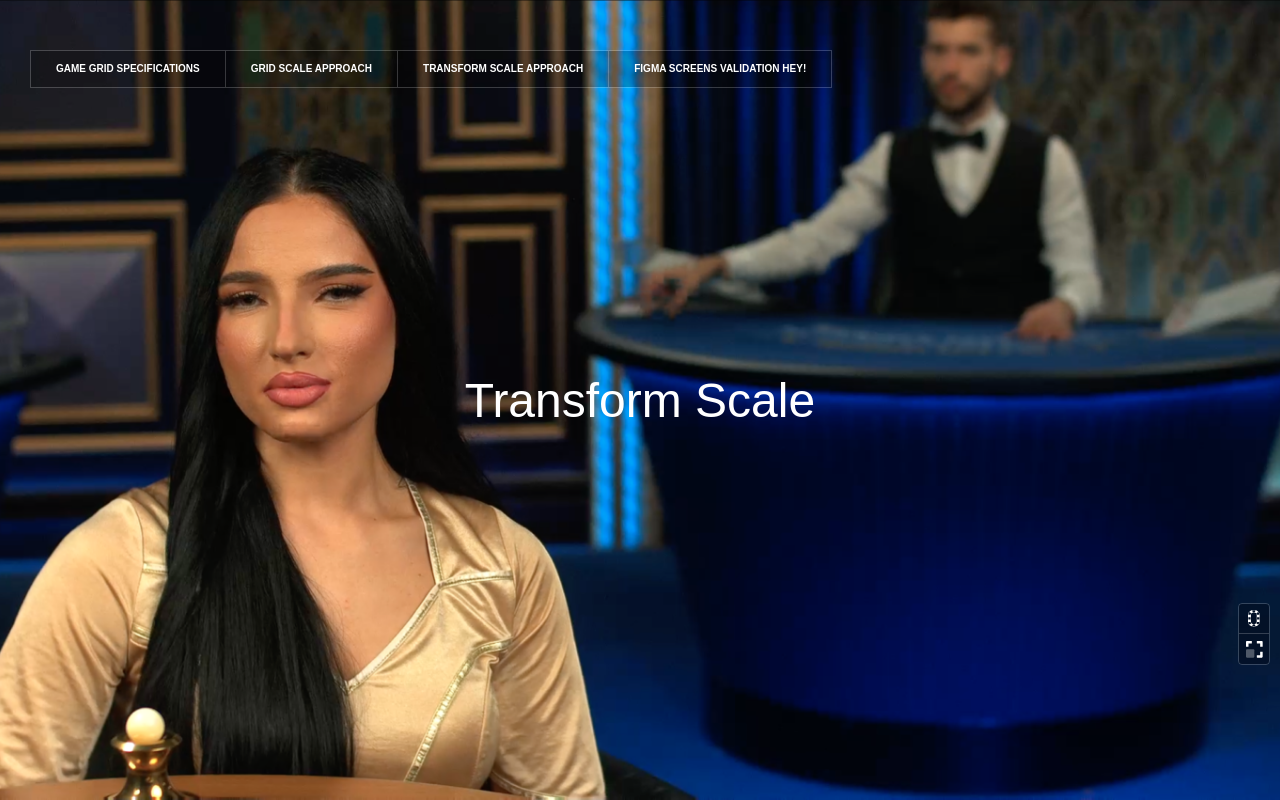
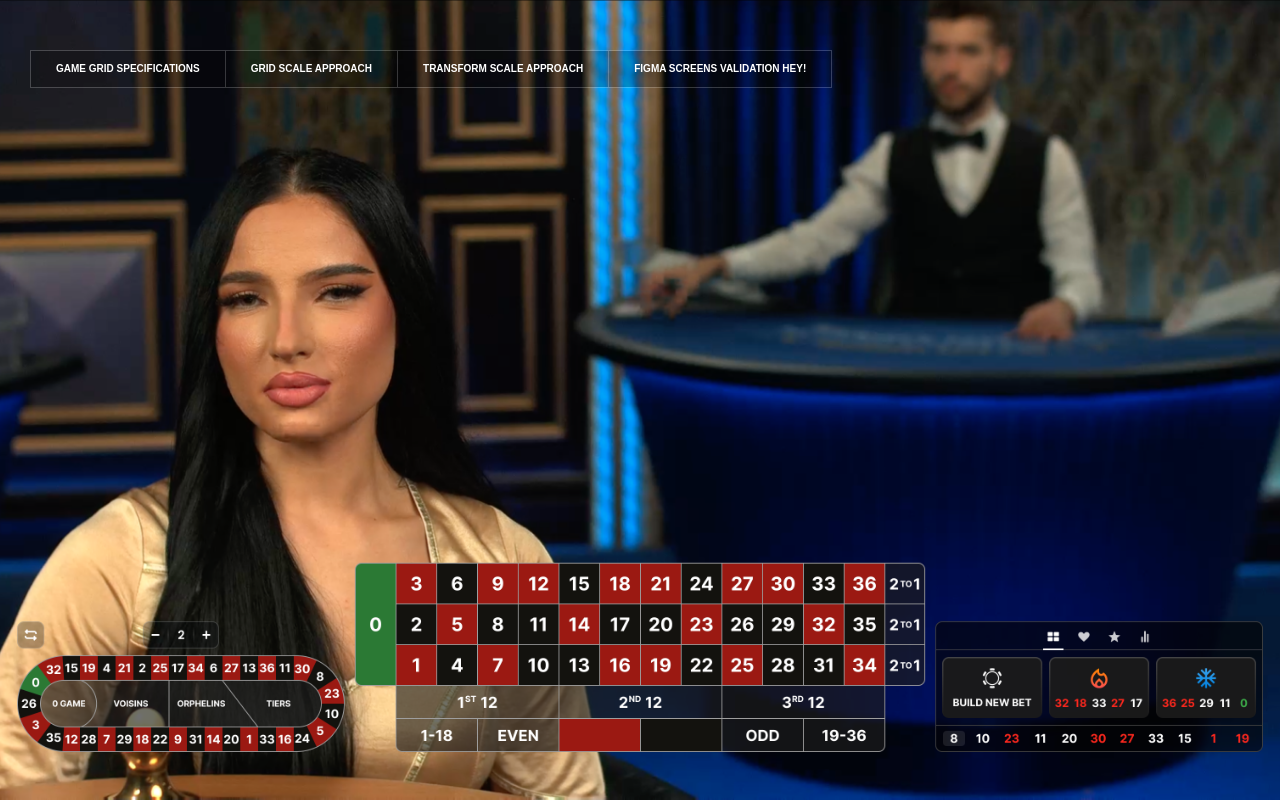
Before and after one commit to hariprasaddevui/roulettepocnew, a Next.js app: page / in a window 1280 px wide. Both pictures are taken after a click on the element "TRANSFORM SCALE APPROACH". Built offline with nearby package versions, Linux system fonts and the light colour scheme.

Commit message:
2nd commit

```diff
--- a/app/GridScaleResponsiveLandscape.module.css
+++ b/app/GridScaleResponsiveLandscape.module.css
@@ -74,3 +74,9 @@
         display: none;
     }
 }
+@media (min-width:1023px) {
+    .gameUIResponsiveLandscape{
+        display: none;
+    }
+
+}
--- a/app/GridScaleResponsivePortrait.module.css
+++ b/app/GridScaleResponsivePortrait.module.css
@@ -124,7 +124,7 @@
 
 @media (orientation: portrait) {
     .gameUIResponsiveLandscape {
-        /* display: none; */
+        display: none;
     }
 }
 
--- a/app/TransformScale.css
+++ b/app/TransformScale.css
@@ -17,7 +17,7 @@
 }
 
 @media(max-width:1023px) {
-    .master {
+    .desktopView {
         display: none;
     }
 }
--- a/app/TransformScale.tsx
+++ b/app/TransformScale.tsx
@@ -85,8 +85,8 @@ export default function TransformScale() {
 
   return (
     <>
-      <div className="title">Transform Scale</div>
-      {/* <div className="master desktopView">
+
+      <div className="master desktopView">
         <div style={divStyle} className="scaleLogic">
           <div className="mainNew">
             <div className="wrapper">
@@ -96,7 +96,7 @@ export default function TransformScale() {
             </div>
           </div>
         </div>
-      </div> */}
+      </div>
       <div className={styles.gameGridContent}>
         <GridScaleResponsivePortrait />
         <GridScaleResponsiveLandscape />
```
